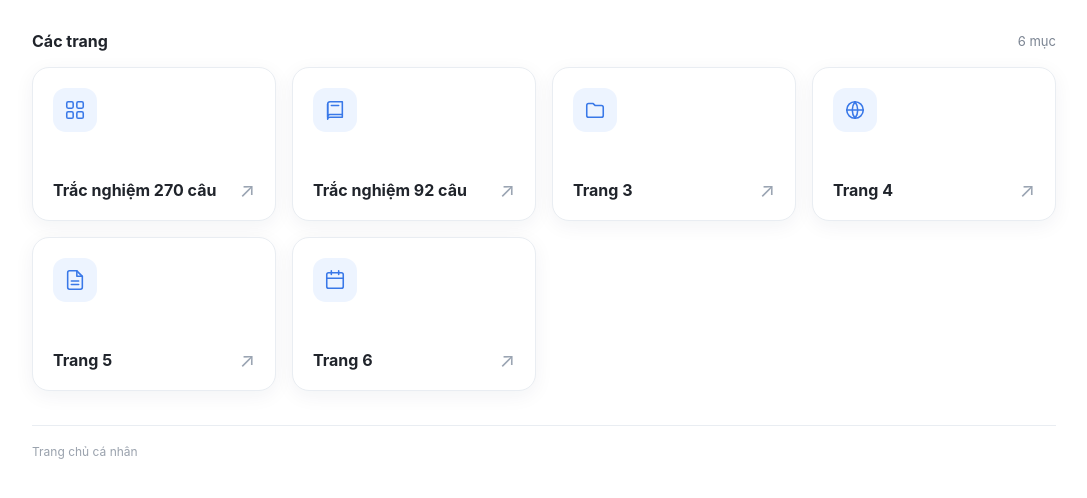
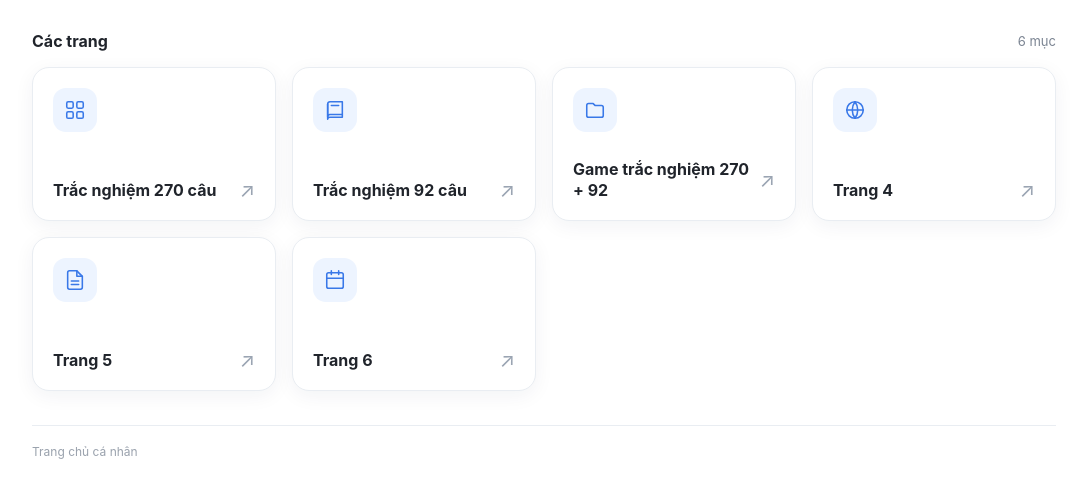
Before and after one commit to kasuodeptrai/tn, a plain HTML site: page index.html in a window 1280 px wide. Shown: the part 168-666 px from the top of the page, without its empty margins (96-1183 px from the left). Drawn offline with Linux system fonts and the light colour scheme.

Commit message:
Update index.html

```diff
--- a/index.html
+++ b/index.html
@@ -94,7 +94,7 @@
     const pages = [
       { title: "Trắc nghiệm 270 câu", url: "tracnghiem270.html", icon: "grid" },
       { title: "Trắc nghiệm 92 câu", url: "tracnghiem92cau.html", icon: "book" },
-      { title: "Trang 3", url: "#", icon: "folder" },
+      { title: "Game trắc nghiệm 270 + 92", url: "game.html", icon: "folder" },
       { title: "Trang 4", url: "#", icon: "globe" },
       { title: "Trang 5", url: "#", icon: "file" },
       { title: "Trang 6", url: "#", icon: "calendar" }
```
